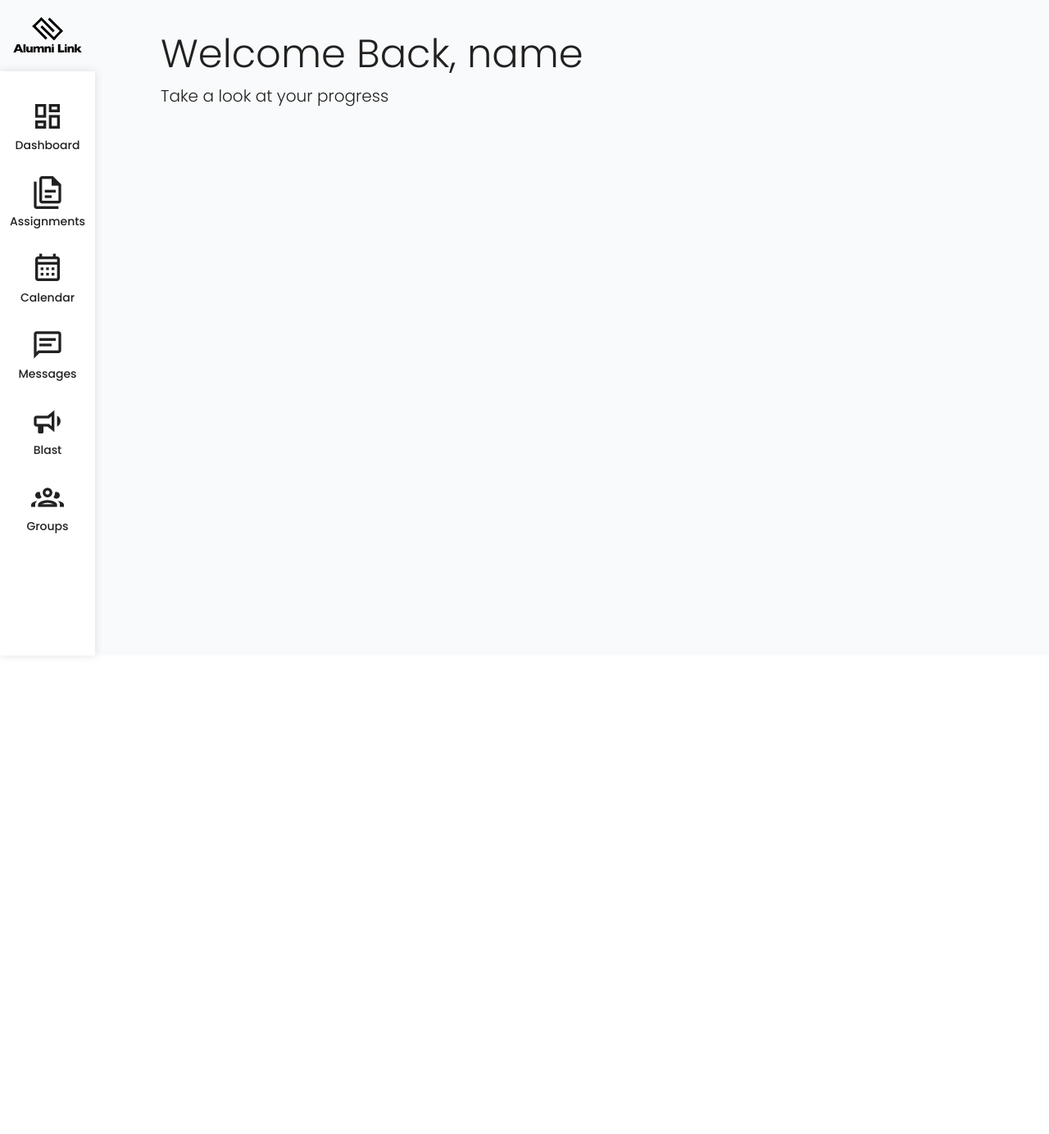
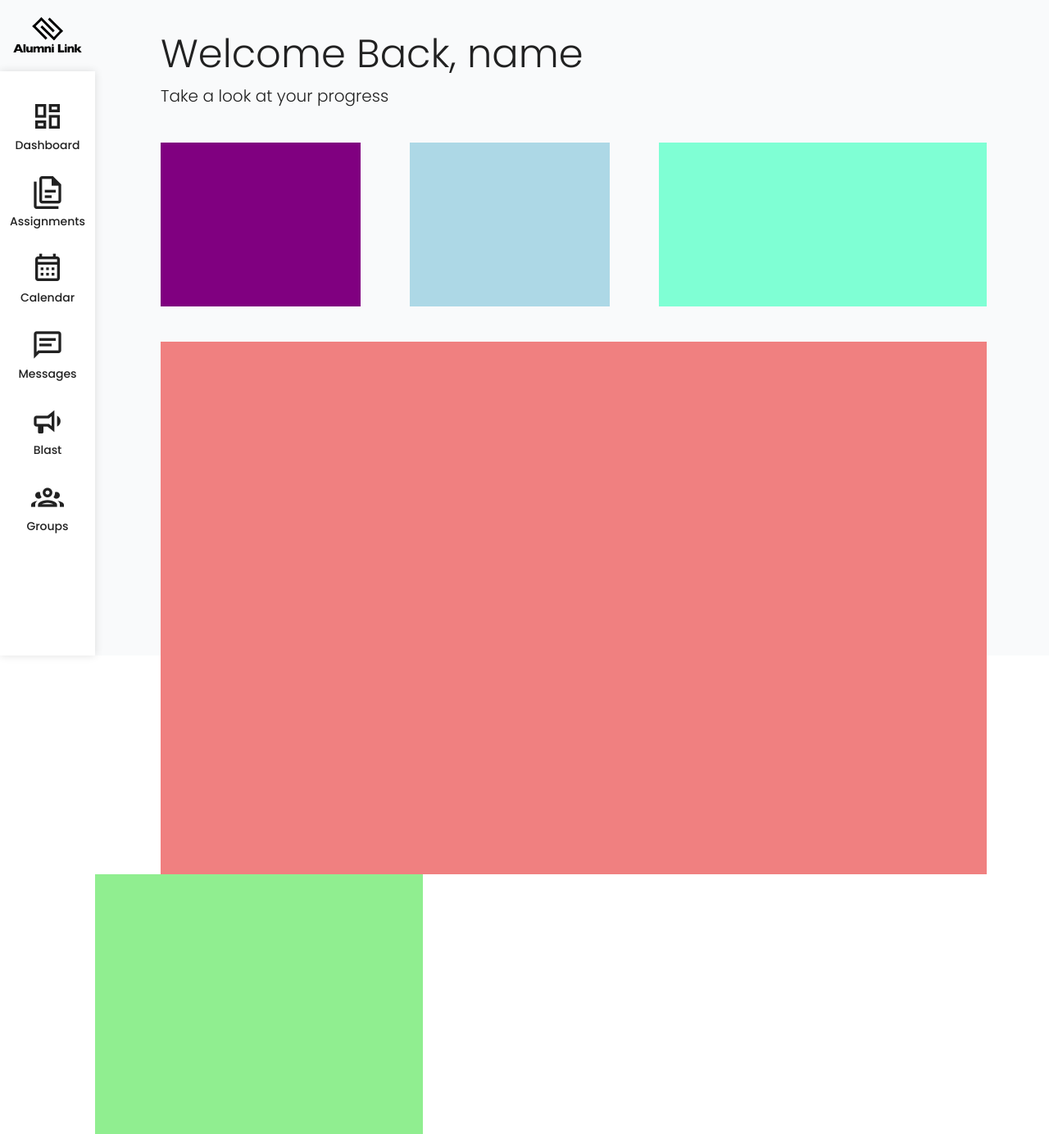
Before and after one commit to brasskneecap/alumni-link, a Vue app in the folder portal/: page / in a window 1280 px wide. Shown: the whole page at 82% size. Before the commit the page ends 800 px from the top, so only its background shows below. Built offline with nearby package versions, Linux system fonts and the light colour scheme.

Commit message:
started laying out components on dashboard

```diff
--- a/portal/src/components/Dashboard/dashboard.vue
+++ b/portal/src/components/Dashboard/dashboard.vue
@@ -50,8 +50,9 @@
 <style lang="scss">
 @use '@/variables.scss' as *;
 
+.topbar-container {
+
     .welcome-container {
-
     margin: 1.88rem 0 0 5rem;
 
     h2 {
@@ -64,5 +65,49 @@
       font-weight: 300;
     }
   }
+}
+
+.tracker-container {
+  display: flex;
+  margin: 2.62rem 0 0 5rem;
+  gap: 3.75rem;
+
+  .this-week-container {
+    width: 15.25rem;
+    height: 12.5rem;
+    background-color: purple;
+  }
+
+  .completed-container {
+    width: 15.25rem;
+    height: 12.5rem;
+    background-color: lightblue;
+  }
+
+  .team-container {
+    width: 25rem;
+    height: 12.5rem;
+    background-color: aquamarine;
+  }
+}
+
+.upcoming-container {
+  width: 63rem;
+  height: 40.625rem;
+  background-color: lightcoral;
+  margin: 2.66rem 0 0 5rem;
+}
+
+.right-container {
+  display: flex;
+  flex-direction: column;
+
+  .calendar-container {
+    width: 25rem;
+    height: 19.8125rem;
+    background-color: lightgreen;
+
+  }
+}
 
 </style>
```
Lines whose indentation alone changed are shown as unchanged.
